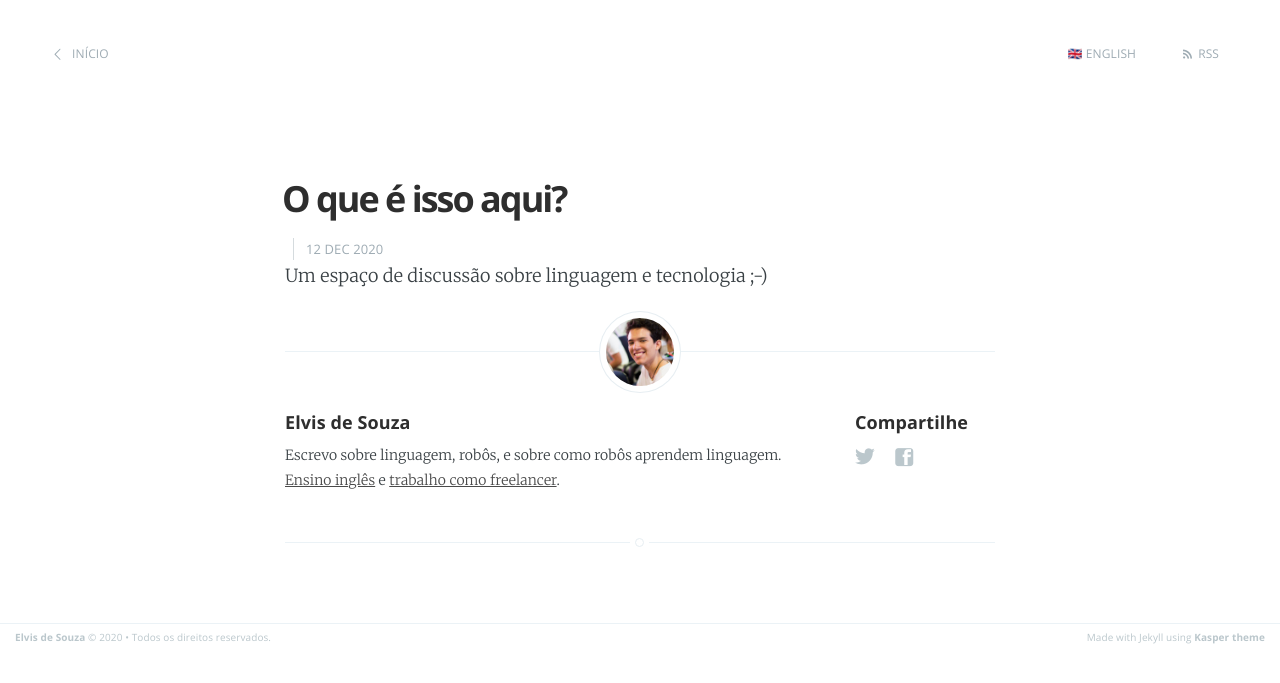
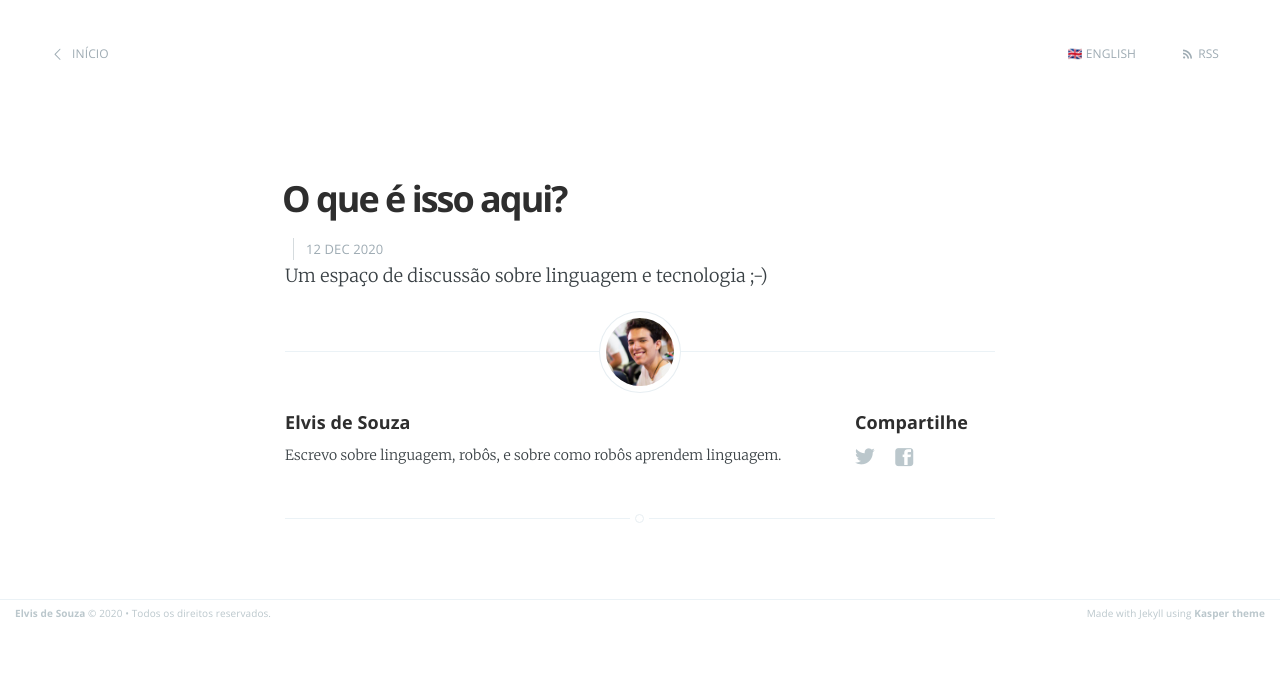
Before and after one commit to alvelvis/alvelvis.github.io, a Jekyll site: the page built from _posts/2020-12-12-primeira-publicação.markdown, in a window 1280 px wide. Shown: the top 683 px of the page. Built offline with Jekyll 4.4.1, drawn with Linux system fonts in a browser that asks for light colours.

Commit message:
curriculo e blog

```diff
--- a/_config.yml
+++ b/_config.yml
@@ -11,7 +11,7 @@
 google_analytics: "UA-XXXXXXXX-X"
 plugins: [jekyll-paginate]
 
-authordesc: "Escrevo sobre linguagem, robôs, e sobre como robôs aprendem linguagem. <a href='/english'>Ensino inglês</a> e <a href='/freela'>trabalho como freelancer</a>."
+authordesc: "Escrevo sobre linguagem, robôs, e sobre como robôs aprendem linguagem."
 authordesc2: Pós-graduando em Linguística Computacional no PPGEL/PUC-Rio. Entendo um pouco de linguagem, de robôs, e de como robôs aprendem linguagem.
 profdesc: Bacharel em Letras Português/Inglês pela Pontifícia Universidade Católica do Rio de Janeiro, mestrando em Linguística Computacional pelo PPGEL/PUC-Rio. Membro do grupo de pesquisa em Linguística Computacional, Corpus e Humanidades Digitais [(ComCorHd/PUC-Rio)](http://comcorhd.letras.puc-rio.br) desde 2018.
 skills: "
--- a/_layouts/default.html
+++ b/_layouts/default.html
@@ -5,7 +5,7 @@
     <meta http-equiv="X-UA-Compatible" content="IE=edge,chrome=1" />
 
     <title>{{page.title}} - {{ site.name }}</title>
-    <meta name="description" content="{{ site.authordesc}}" />
+    <meta name="description" content="{{ site.authordesc }}" />
     <meta name="image" content="{{'/assets/images/profile.png' | relative_url}}" />
 
     <meta name="HandheldFriendly" content="True" />
```
Also changed, not shown: sobre.md (+1 -1 lines).
